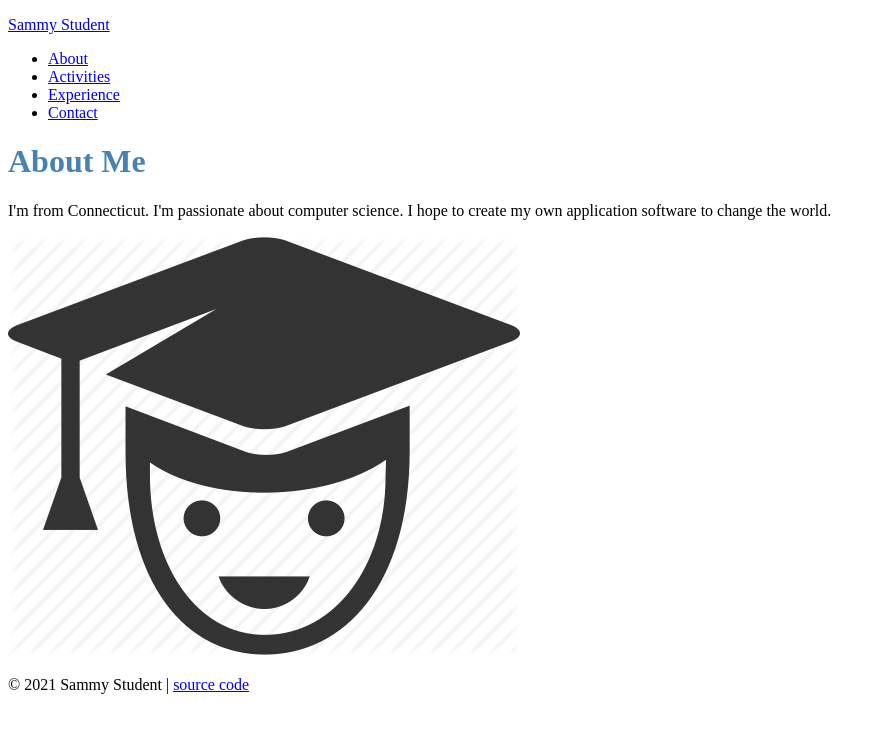
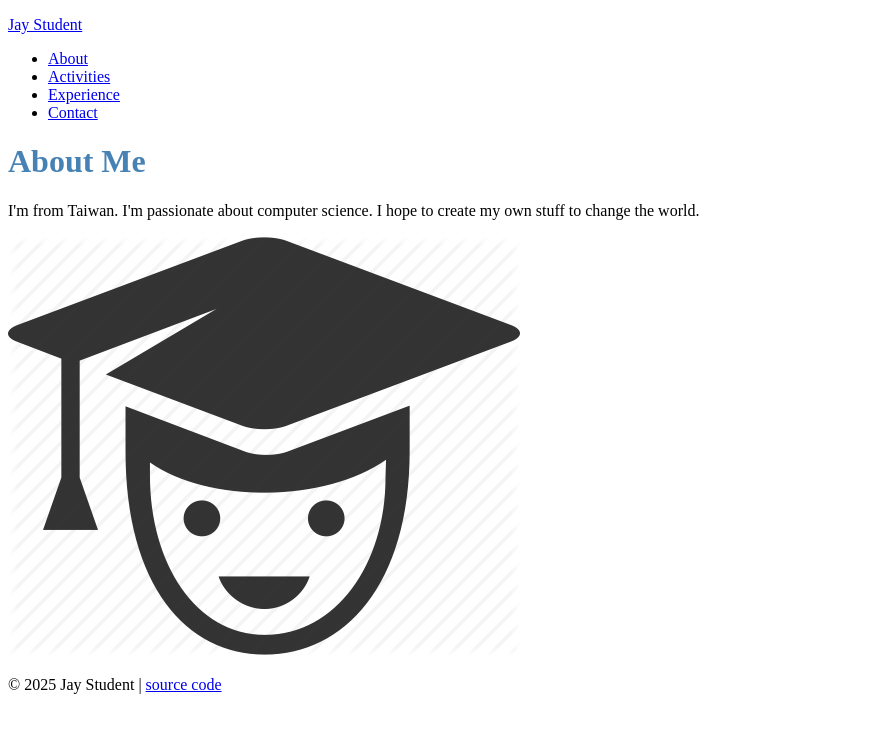
Before and after one commit to buffalochnage/student-site-inclass-2025, a plain HTML site: page about.html in a window 1280 px wide. Shown: the whole page, without its empty margins (0-882 px from the left). Drawn offline with Linux system fonts and the light colour scheme.

Commit message:
Update for website hosting
update misc items

```diff
--- a/about.html
+++ b/about.html
@@ -2,12 +2,12 @@
 <html>
   <head>
     <meta charset="utf-8">
-    <title>Sammy Student | Work hard, play hard</title>
+    <title>Jay Student | Work hard, play hard</title>
     <link rel="stylesheet" href="stylesheets/sammy-style.css">
   </head>
   <body>
     <header>
-      <p><a href="index.html">Sammy Student</a></p>
+      <p><a href="index.html">Jay Student</a></p>
       <nav>
         <ul>
           <li><a href="about.html">About</a></li>
@@ -21,13 +21,13 @@
     <div class="page">
       <h1>About Me</h1>
       <p>
-        I'm from Connecticut. I'm passionate about computer science. I hope to create my own application software to change the world.
+        I'm from Taiwan. I'm passionate about computer science. I hope to create my own stuff to change the world.
       </p>
       <img src="images/education_icons_IF-02-512.png" alt="an icon of a student with a mortarboard" />
     </div>
 
     <footer>
-      <p>&copy; 2021 Sammy Student |
+      <p>&copy; 2025 Jay Student |
         <a href="https://github.com/prof-rossetti/student-site">source code</a>
       </p>
     </footer>
```
Also changed, not shown: index.html (+2 -2 lines).
